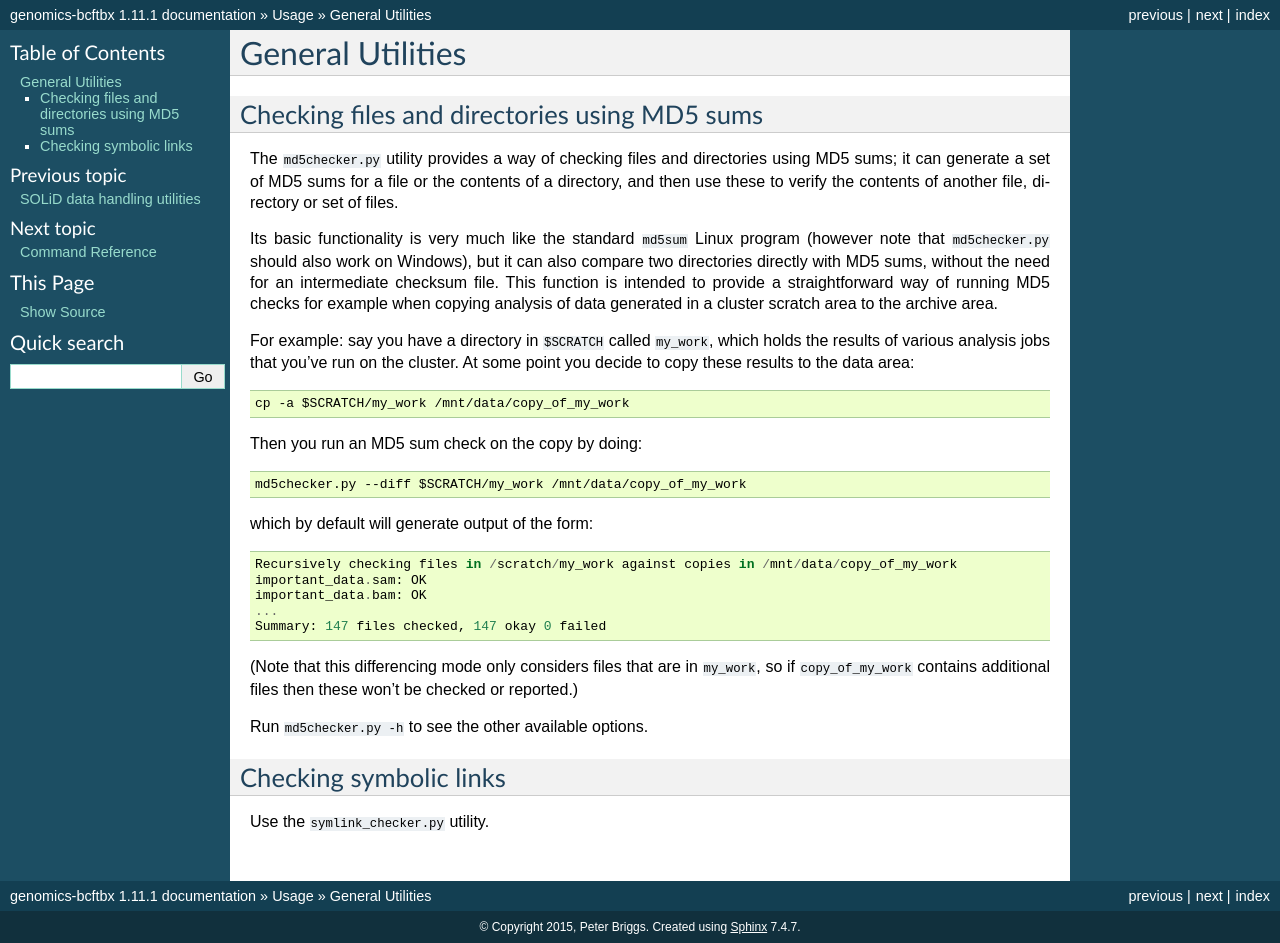
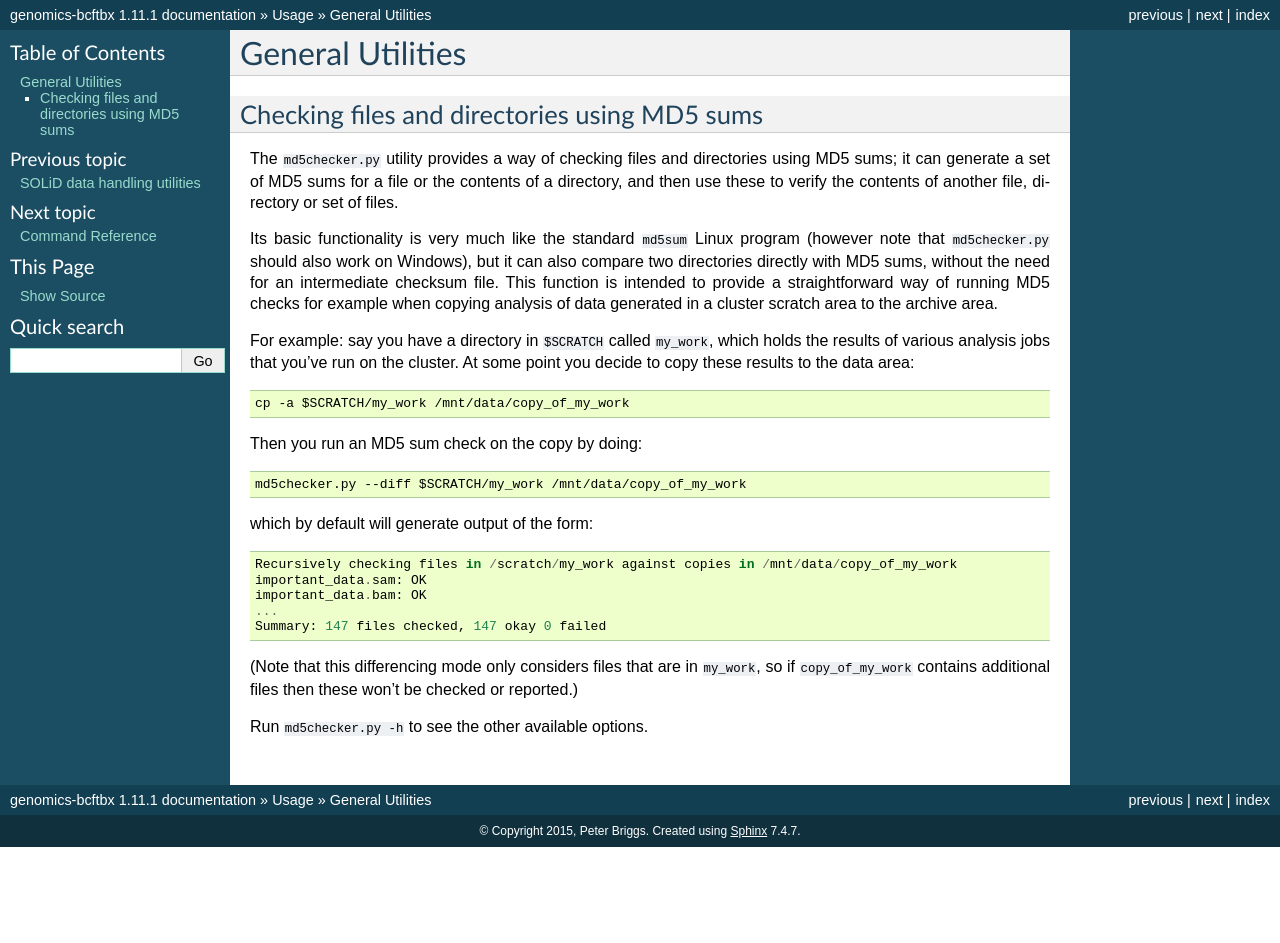
Before and after one commit to fls-bioinformatics-core/genomics, a Sphinx documentation site: the page built from docs/source/usage/general.rst, in a window 1280 px wide. Built offline with Sphinx 7.4.7, drawn with Linux system fonts in a browser that asks for light colours; pages that are not in the unit, such as notebooks, are missing from menus; after the commit the page ends 900 px from its top, so only the background shows below that.

Commit message:
Documentation: initial refactoring of the 'general' utilities docs.

```diff
--- a/docs/source/usage.rst
+++ b/docs/source/usage.rst
@@ -9,4 +9,4 @@
 
    usage/illumina
    usage/solid
-   protocols/utilities
+   usage/general
--- a/docs/source/protocols/utilities.rst
+++ b/docs/source/usage/general.rst
@@ -39,8 +39,3 @@
 reported.)
 
 Run ``md5checker.py -h`` to see the other available options.
-
-Checking symbolic links
-***********************
-
-Use the ``symlink_checker.py`` utility.
```
